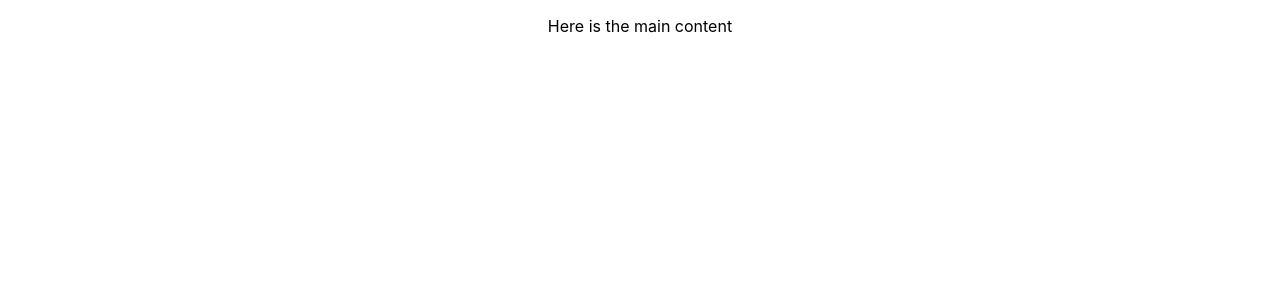
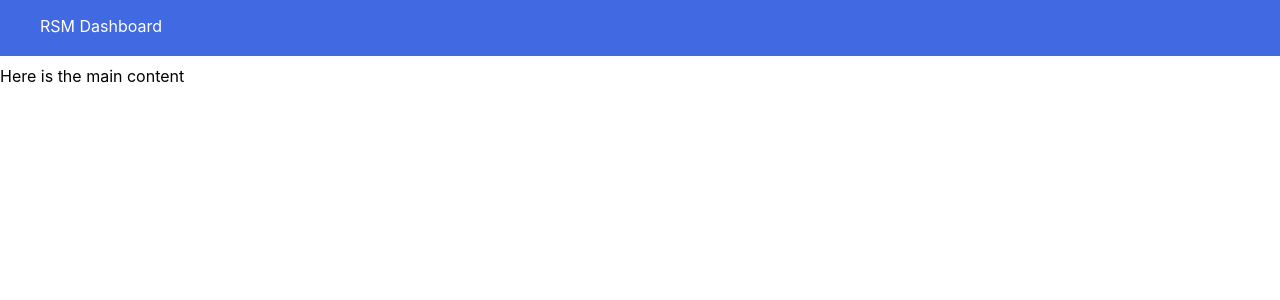
Before and after one commit to banerjee202/CodeDeployGitHubDemo, a React (Create React App) app: page / in a window 1280 px wide. Shown: the top 300 px of the page. Built offline with nearby package versions, Linux system fonts and the light colour scheme.

Commit message:
Added Navigation bar

```diff
--- a/src/App.js
+++ b/src/App.js
@@ -1,11 +1,15 @@
 import React from 'react';
 import logo from './logo.svg';
 import './App.css';
+import Navbar from './components/navbar/Nav';
 
 function App() {
   return (
-    <div className="App">
+    <div>
+      <Navbar/>
+      <main style={{marginTop:'66px'}}>
       <p>Here is the main content</p>
+      </main>
     </div>
   );
 }
--- /dev/null
+++ b/src/components/navbar/Nav.css
@@ -0,0 +1,15 @@
+.navbar{
+    position:fixed;
+    background: #4169e1;
+    height: 56px;
+    top:0;
+    left:0;
+}
+.navigationitems a{
+    color:white;
+    text-decoration: none;
+}
+
+.navigationitems ul{
+    list-style:none;
+}
--- /dev/null
+++ b/src/components/navbar/Nav.js
@@ -0,0 +1,17 @@
+import React from 'react';
+import './Nav.css';
+
+const Navbar = props =>(
+    <header className="navbar" style={{width:"100%"}}>
+        <nav className="navbarNavigation">
+            <div className="navigationitems">
+            <ul>
+                <li>
+                   <a>RSM Dashboard</a>
+                </li>
+            </ul>
+            </div>
+        </nav>
+    </header>
+);
+export default Navbar;
```
